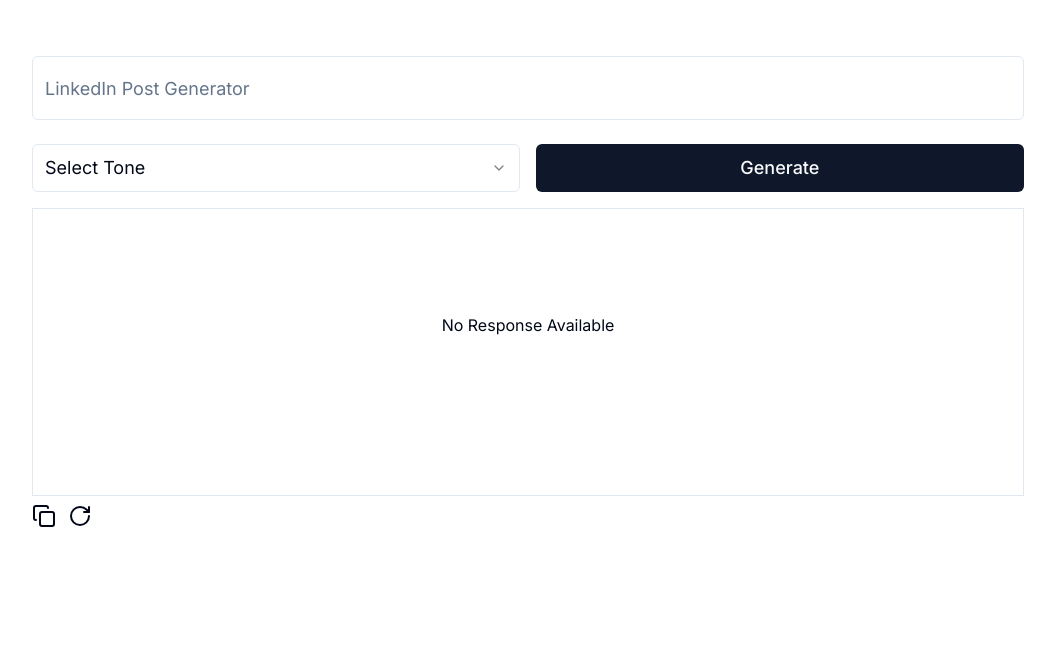
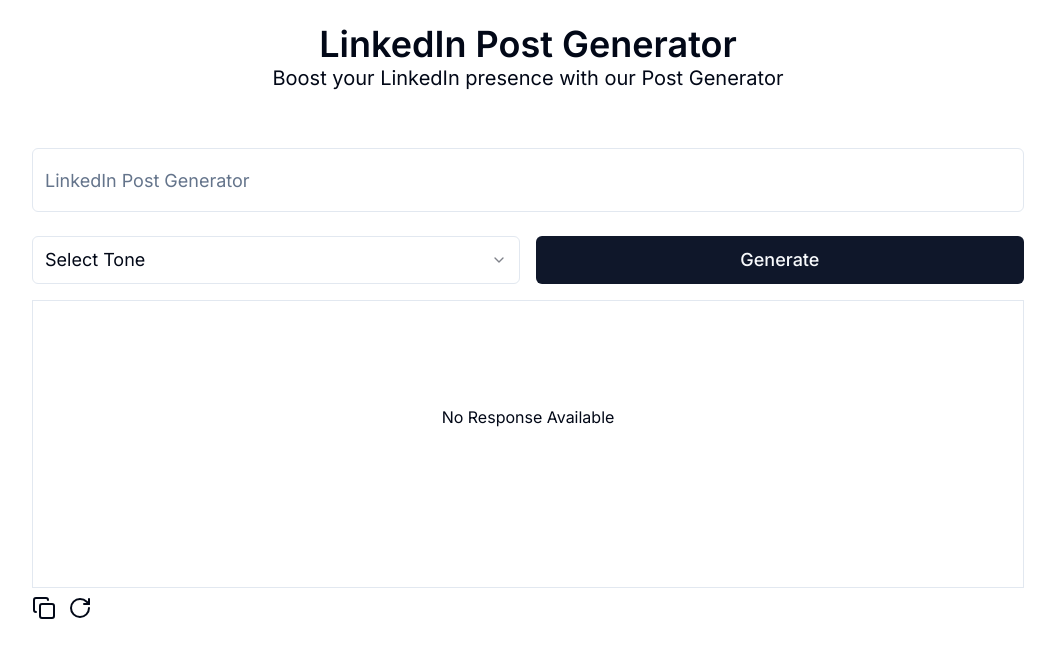
Before and after one commit to mdanjumkamali/linkedin-post-generator, a Next.js app: page / in a window 1280 px wide. Shown: the top 658 px of the page, without its empty margins (112-1167 px from the left). Built offline with nearby package versions, Linux system fonts and the light colour scheme.

Commit message:
Add Header

```diff
--- a/src/app/page.tsx
+++ b/src/app/page.tsx
@@ -1,5 +1,11 @@
+import Header from "@/components/header/Header";
 import Post from "@/components/post/Post";
 
 export default function Home() {
-  return <Post />;
+  return (
+    <div>
+      <Header />
+      <Post />
+    </div>
+  );
 }
--- /dev/null
+++ b/src/components/header/Header.tsx
@@ -0,0 +1,18 @@
+import React from "react";
+
+const Header = () => {
+  return (
+    <div className="flex items-center justify-center max-w-screen-xl mx-auto my-6">
+      <div className="flex flex-col items-center">
+        <h1 className="text-2xl md:text-4xl font-semibold">
+          LinkedIn Post Generator
+        </h1>
+        <p className="text-lg md:text-xl text-center">
+          Boost your LinkedIn presence with our Post Generator
+        </p>
+      </div>
+    </div>
+  );
+};
+
+export default Header;
```
Also changed, not shown: src/app/globals.css (indentation only).
